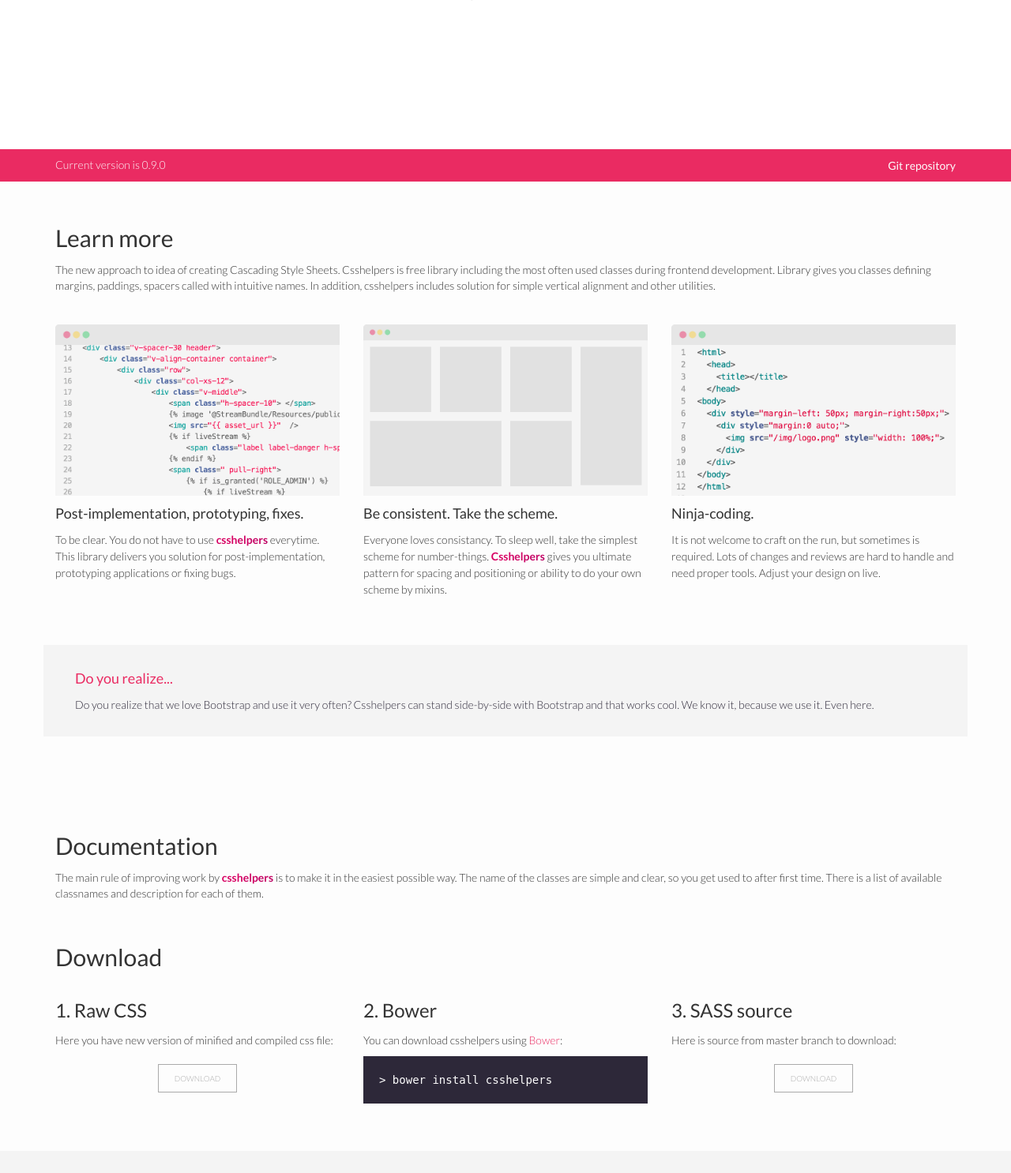
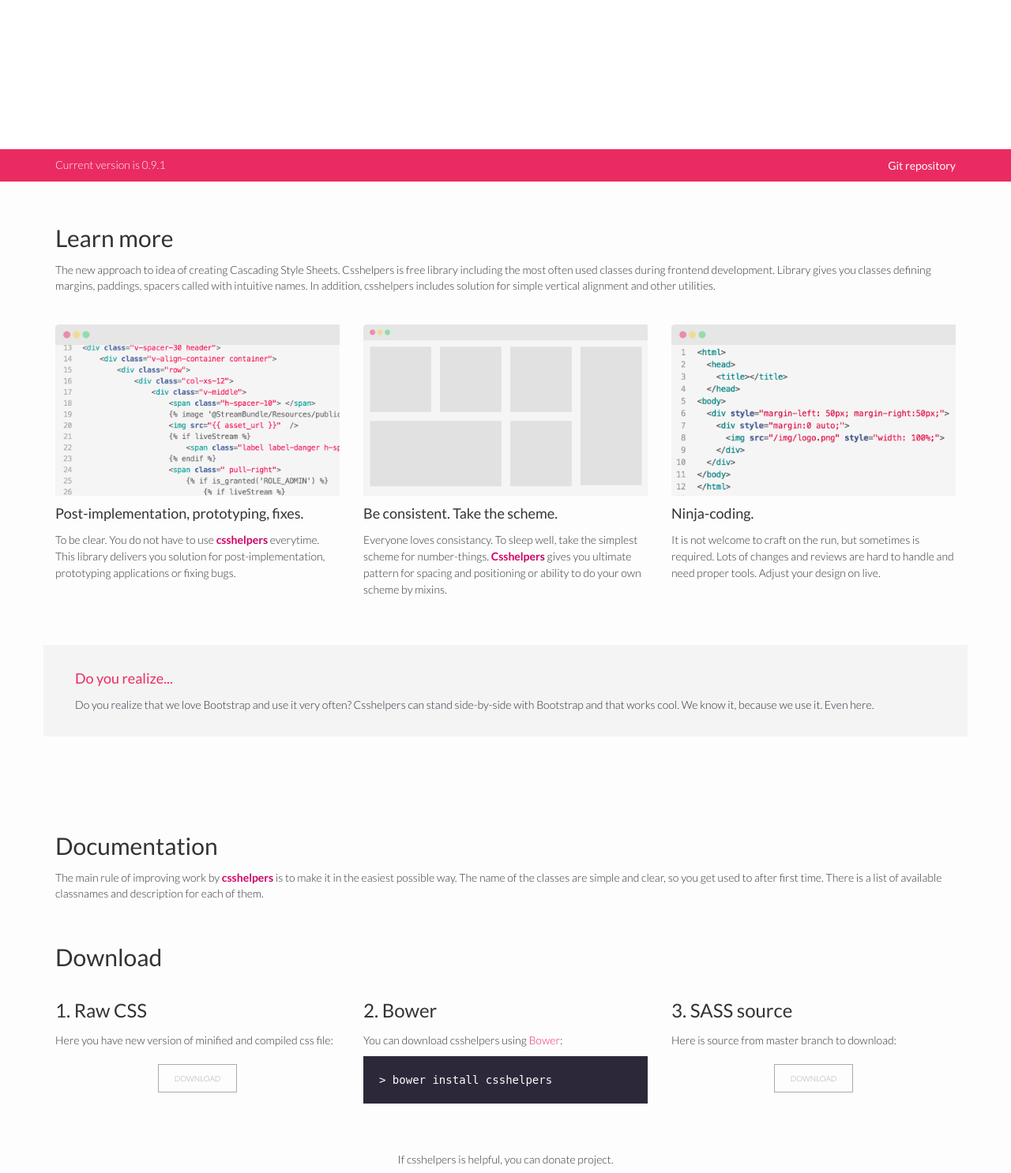
Before and after one commit to damianprzygodzki/csshelpers.com, a PHP site: template views/index.html.twig in a window 1280 px wide. Shown: the part 611-2097 px from the top of the page at 79% size. Run offline with PHP 8.4, Linux system fonts and the light colour scheme; the template is opened without the code that fills it, so the values that code supplies are empty; some libraries are stand-ins or nearby versions.

Commit message:
New version and donate button

```diff
--- a/views/index.html.twig
+++ b/views/index.html.twig
@@ -51,7 +51,7 @@
 </section>
 <div class="version-bar">
     <div class="container">
-        Current version is 0.9.0
+        Current version is 0.9.1
         <p class="pull-right no-margin">
             <a href="https://github.com/csshelpers/csshelpers" target="_blank">Git repository</a></a>
         </p>
@@ -146,6 +146,15 @@
                 <p class="text-center v-spacer-20"><a href="https://github.com/csshelpers/csshelpers/archive/master.zip" class="ch-btn">Download</a></p>
             </div>
         </div>
+        <div class="row text-center v-spacer-50">
+            <p>If csshelpers is helpful, you can donate project.</p>
+            <form action="https://www.paypal.com/cgi-bin/webscr" method="post" target="_top">
+                <input type="hidden" name="cmd" value="_s-xclick">
+                <input type="hidden" name="hosted_button_id" value="5APMGSHY9CC4E">
+                <input type="image" src="https://www.paypalobjects.com/en_US/PL/i/btn/btn_donateCC_LG.gif" border="0" name="submit" alt="PayPal - The safer, easier way to pay online!">
+                <img alt="" border="0" src="https://www.paypalobjects.com/en_US/i/scr/pixel.gif" width="1" height="1">
+            </form>
+        </div>
     </div>
 </section>
 <footer>
```
